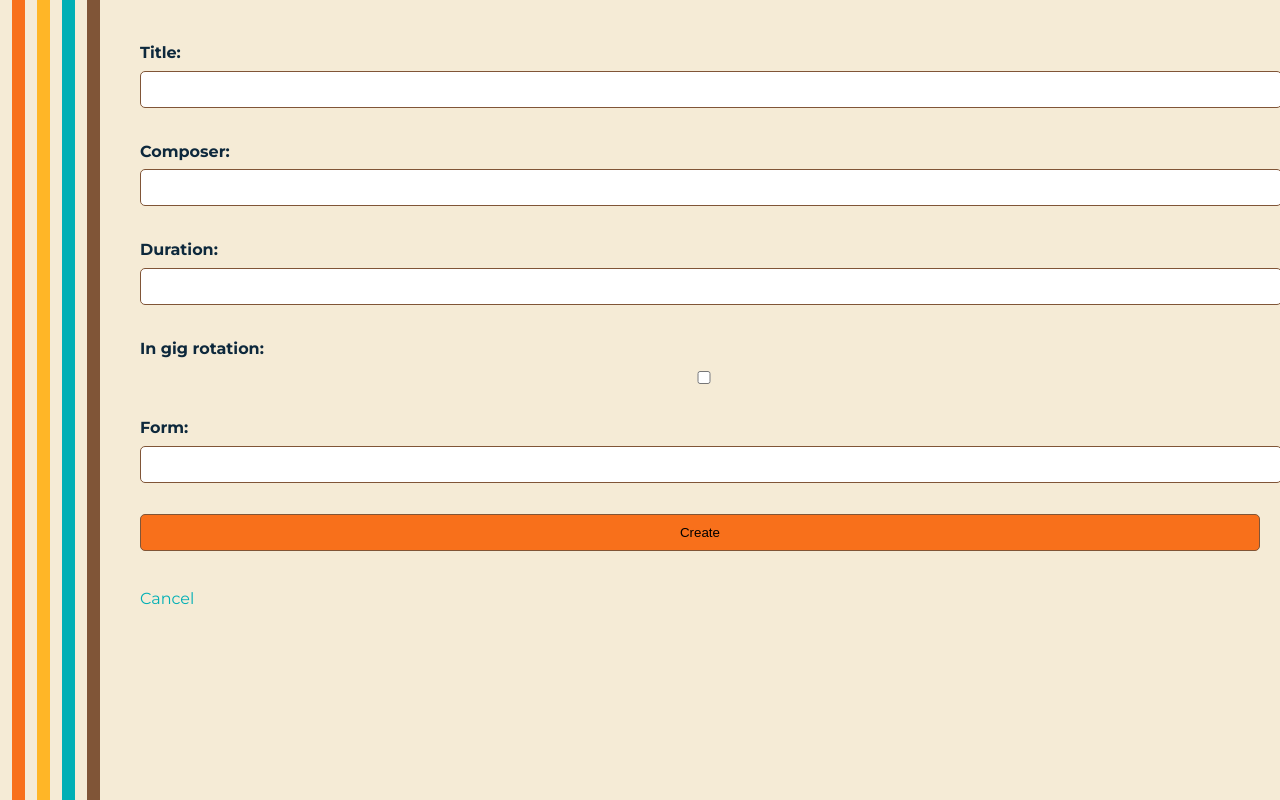
After one commit to jandress94/prsb_site, a Django app: page /backstage/songs/create/ in a window 1280 px wide. The commit adds this page. Run offline with Django 5.2, Linux system fonts and the light colour scheme.

Commit message:
add new form and back buttons

```diff
--- a/prsb/band/models.py
+++ b/prsb/band/models.py
@@ -1,6 +1,7 @@
 from django.db import models
 from django.db.models.signals import post_save
 from django.dispatch import receiver
+from django.urls import reverse
 from phonenumber_field.modelfields import PhoneNumberField
 from django.contrib.auth.models import User
 
@@ -11,6 +12,9 @@ class Song(models.Model):
     duration = models.DurationField(null=True, blank=True)
     in_gig_rotation = models.BooleanField(default=False)
     form = models.CharField(max_length=256, blank=True)
+
+    def get_absolute_url(self):
+        return reverse("band:song_detail", kwargs={"pk": self.pk})
 
     def __str__(self):
         return self.title
--- a/prsb/band/static/band/style.css
+++ b/prsb/band/static/band/style.css
@@ -126,13 +126,13 @@ input, textarea, select, button {
     border-radius: 5px;
 }
 
-button {
+button, input[type="submit"] {
     background-color: #F8701B; /* Orange button */
-    color: #f5ebd6; /* Cream text */
+    /*color: #f5ebd6; !* Cream text *!*/
     cursor: pointer;
 }
 
-button:hover {
+button:hover, input[type="submit"]:hover {
     background-color: #FFB627; /* Yellow hover effect */
 }
 
--- a/prsb/band/templates/band/bandmember_detail.html
+++ b/prsb/band/templates/band/bandmember_detail.html
@@ -61,4 +61,6 @@
             {% endfor %}
         </ul>
     </div>
+
+    <a href={% url 'band:member_list' %}>Back to Members</a>
 {% endblock %}
--- a/prsb/band/templates/band/bandmember_list.html
+++ b/prsb/band/templates/band/bandmember_list.html
@@ -13,4 +13,6 @@
             </li>
         {% endfor %}
     </ul>
+
+    <a href={% url 'band:index' %}>Back to Main Menu</a>
 {% endblock %}
--- a/prsb/band/templates/band/gig_detail.html
+++ b/prsb/band/templates/band/gig_detail.html
@@ -56,4 +56,6 @@
             </ul>
         </details>
     {% endfor %}
+
+    <a href={% url 'band:gig_list' %}>Back to Gigs</a>
 {% endblock %}
--- a/prsb/band/templates/band/gig_list.html
+++ b/prsb/band/templates/band/gig_list.html
@@ -9,4 +9,6 @@
             <li><a href={% url 'band:gig_detail' gig.id %}>{{ gig.name }}</a></li>
         {% endfor %}
     </ul>
+
+    <a href={% url 'band:index' %}>Back to Main Menu</a>
 {% endblock %}
--- a/prsb/band/templates/band/instrument_list.html
+++ b/prsb/band/templates/band/instrument_list.html
@@ -9,4 +9,6 @@
             <li>{{ instrument.name }} (x{{ instrument.quantity }})</li>
         {% endfor %}
     </ul>
+
+    <a href={% url 'band:index' %}>Back to Main Menu</a>
 {% endblock %}
--- /dev/null
+++ b/prsb/band/templates/band/song_create_form.html
@@ -0,0 +1,11 @@
+{% extends "band/base.html" %}
+
+{% block title %}New Song | PRSB{% endblock %}
+
+{% block content %}
+    <form method="post">{% csrf_token %}
+        {{ form.as_p }}
+        <input type="submit" value="Create">
+    </form>
+    <a href={% url 'band:song_list' %}>Cancel</a>
+{% endblock %}
--- a/prsb/band/templates/band/song_detail.html
+++ b/prsb/band/templates/band/song_detail.html
@@ -4,6 +4,8 @@
 
 {% block content %}
     <h1>{{song.title}}</h1>
+
+    <a href={% url 'band:song_update' song.id %}>Edit Song Information</a>
 
     <div>
         <p>Composer: {{ song.composer }}</p>
@@ -42,4 +44,6 @@
             </tbody>
         </table>
     </div>
+
+    <a href={% url 'band:song_list' %}>Back to Songs</a>
 {% endblock %}
--- a/prsb/band/templates/band/song_list.html
+++ b/prsb/band/templates/band/song_list.html
@@ -4,9 +4,12 @@
 
 {% block content %}
     <h2>Songs</h2>
+    <a href={% url 'band:song_create' %}>New Song</a>
     <ul>
         {% for song in object_list %}
             <li><a href={% url 'band:song_detail' song.id %}>{{ song.title }}</a></li>
         {% endfor %}
     </ul>
+
+    <a href={% url 'band:index' %}>Back to Main Menu</a>
 {% endblock %}
--- a/prsb/band/templates/band/song_update_form.html
+++ b/prsb/band/templates/band/song_update_form.html
@@ -1,10 +1,11 @@
 {% extends "band/base.html" %}
 
-{% block title %}TODO | PRSB{% endblock %}
+{% block title %}{{ song.title }} | Update | PRSB{% endblock %}
 
 {% block content %}
     <form method="post">{% csrf_token %}
         {{ form.as_p }}
         <input type="submit" value="Update">
     </form>
+    <a href={% url 'band:song_detail' song.id %}>Cancel</a>
 {% endblock %}
--- a/prsb/band/urls.py
+++ b/prsb/band/urls.py
@@ -15,10 +15,12 @@ urlpatterns = [
 
     path("members/", views.MemberListView.as_view(), name="member_list"),
     path("members/<int:pk>/", views.MemberDetailView.as_view(), name="member_detail"),
-    path("members/<int:pk>/update/", views.MemberUpdateView.as_view(), name="member_update"),
+    # path("members/<int:pk>/update/", views.MemberUpdateView.as_view(), name="member_update"),
 
     path("songs/", views.SongListView.as_view(), name="song_list"),
+    path("songs/create/", views.SongCreateView.as_view(), name="song_create"),
     path("songs/<int:pk>/", views.SongDetailView.as_view(), name="song_detail"),
+    path("songs/<int:pk>/update/", views.SongUpdateView.as_view(), name="song_update"),
 
     # path("part-assignments/", views.PartAssignmentListView.as_view(), name="part_assignment_list"),
 
--- a/prsb/band/views.py
+++ b/prsb/band/views.py
@@ -62,15 +62,19 @@ class SongDetailView(generic.DetailView):
         return context
 
 
-class SongPartForm(forms.ModelForm):
-    class Meta:
-        model = SongPart
-        fields = ['name']
-
-
 class SongUpdateView(generic.UpdateView):
     model = Song
     template_name_suffix = '_update_form'
+    fields = ['title',
+              'composer',
+              'duration',
+              'in_gig_rotation',
+              'form']
+
+
+class SongCreateView(generic.CreateView):
+    model = Song
+    template_name_suffix = '_create_form'
     fields = ['title',
               'composer',
               'duration',
```
